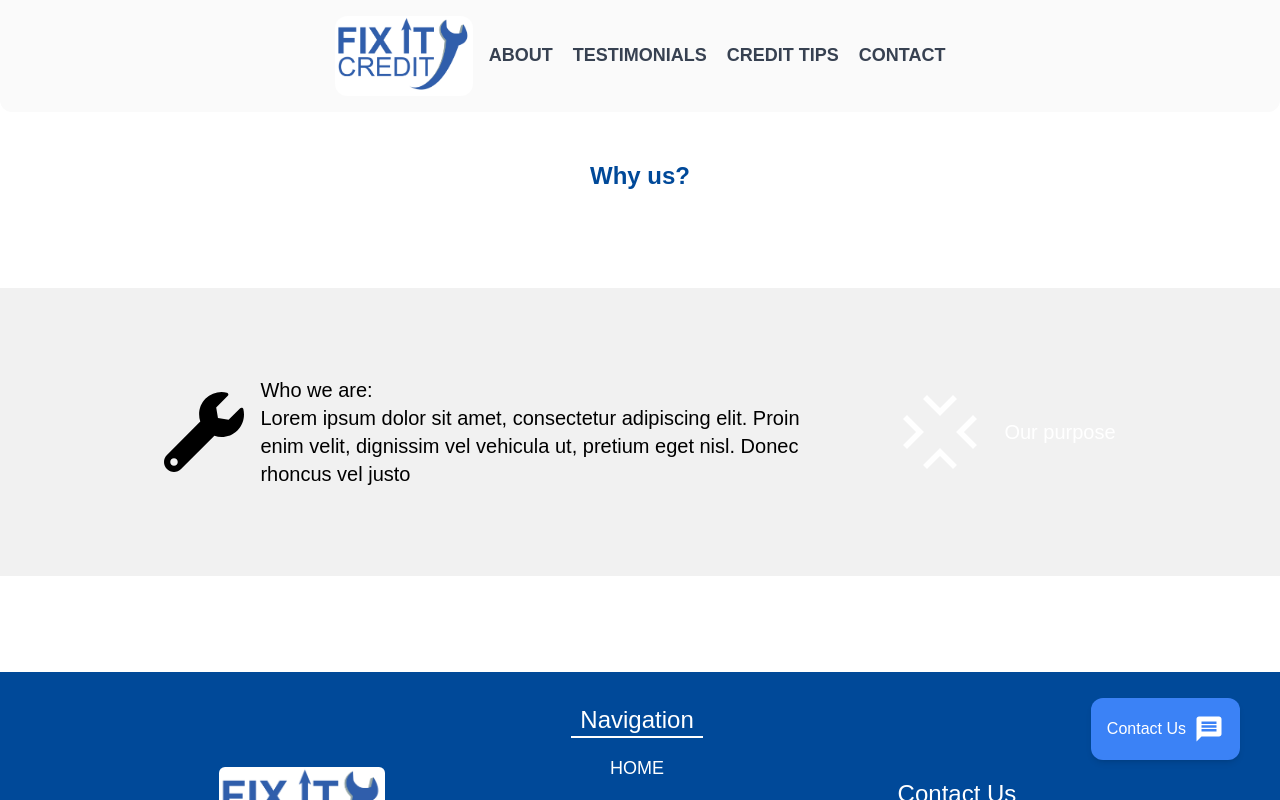
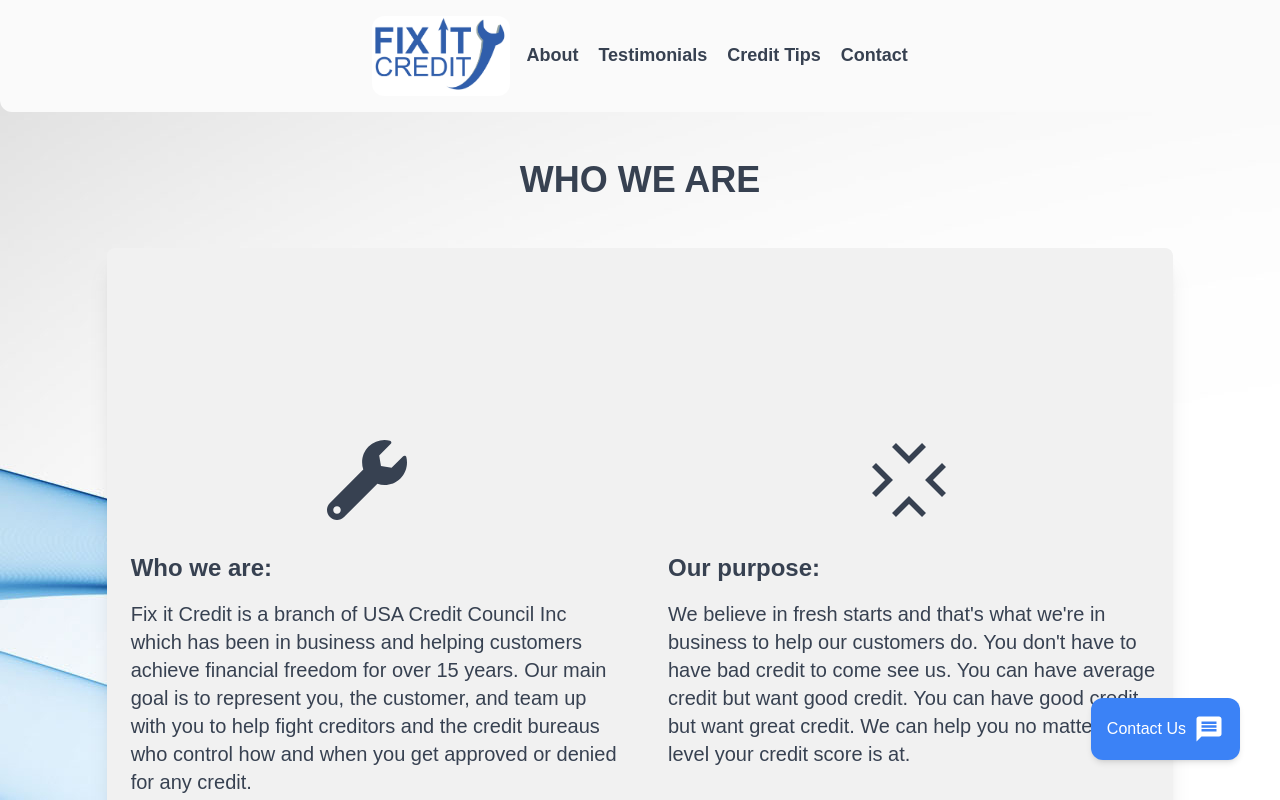
Before and after one commit to DariusGarcia/fix-it-credit, a React (Create React App) app: page /about in a window 1280 px wide. Shown: the top 800 px of the page. Built offline with nearby package versions, Linux system fonts and the light colour scheme.

Commit message:
added credit tips page

```diff
--- a/src/Components/NavBar.jsx
+++ b/src/Components/NavBar.jsx
@@ -8,11 +8,11 @@ let animateScroll = Scroll.animateScroll
 export default function NavBar() {
 	return (
 		<>
-			<nav className='flex sticky top-0 items-center justify-around md:justify-center h-28 w-full p-5 bg-neutral z-50 text-xs md:text-sm md:text-base rounded-b-xl'>
-				<div className='flex flex-row justify-center text-center mr-3 md:mr-0 '>
-					<ul className='flex items-end justify-center gap-2 place-content-end cursor-pointer text-grey3'>
+			<nav className='flex sticky top-0 items-center justify-evenly md:justify-center h-28 w-full p-5 bg-neutral z-50 text-sm md:text-base rounded-b-xl'>
+				<div className='flex flex-row justify-center text-center'>
+					<ul className='flex items-end justify-center place-content-end cursor-pointer'>
 						<li
-							className='w-max md:inline-block md:mr-4  '
+							className='w-max md:inline-block md:mr-4'
 							onClick={() =>
 								animateScroll.scrollToTop({
 									duration: 400,
@@ -31,21 +31,21 @@ export default function NavBar() {
 				</div>
 
 				<div className='flex flex-col align-center justify-center'>
-					<ul className='flex flex-row font-semibold spacing-wide md:spacing-widest align-center md:text-lg justify-center gap-2 md:gap-5 cursor-pointer  text-grey'>
+					<ul className='flex flex-row  font-bold spacing-wide md:spacing-widest align-center md:text-lg justify-center gap-2 md:gap-5 cursor-pointer font-oswald text-grey'>
 						{/* <li className='border-b-2 border-neutral hover:border-b-2 hover:border-primary ease-in-out hover:text-primary active:text-primary'>
 							<Link to='/'>HOME</Link>
 						</li> */}
 						<li className='border-b-2 border-neutral hover:border-b-2 hover:border-primary ease-in-out hover:text-primary active:text-primary'>
-							<Link to='/about'>ABOUT</Link>
+							<Link to='/about'>About</Link>
 						</li>
 						<li className='border-b-2 border-neutral hover:border-b-2 hover:border-primary ease-in-out hover:text-primary active:text-primary'>
-							<Link to='/testimonials'>TESTIMONIALS</Link>
+							<Link to='/testimonials'>Testimonials</Link>
 						</li>
 						<li className='border-b-2 border-neutral hover:border-b-2 hover:border-primary ease-in-out hover:text-primary active:text-primary'>
-							<Link to='/credit-tips'>CREDIT TIPS</Link>
+							<Link to='/credit-tips'>Credit Tips</Link>
 						</li>
 						<li className='border-b-2 border-neutral hover:border-b-2 hover:border-primary ease-in-out hover:text-primary active:text-primary'>
-							<Link to='/contact'>CONTACT</Link>
+							<Link to='/contact'>Contact</Link>
 						</li>
 					</ul>
 				</div>
--- a/src/Pages/About.jsx
+++ b/src/Pages/About.jsx
@@ -4,38 +4,51 @@ import Footer from '../Components/Footer'
 import MessageBtn from '../Components/MessageBtn'
 import { GiConvergenceTarget } from 'react-icons/gi'
 import { FaWrench } from 'react-icons/fa'
+import bg from '../Assets/Images/smooth.jpg'
 
 export default function About() {
 	return (
-		<div className=''>
+		<div className='bg-curve-bg '>
 			<NavBar />
-			<div className='flex justify-around flex-col md:mt-12 h-full '>
+			<div className='flex justify-around items-center rounded-xl flex-col md:mt-12 h-full '>
 				<section className='flex justify-center h-full'>
 					<article className=''>
-						<h1 className='text-2xl  text-primary font-black font-oswald'>
-							Why us?
+						<h1 className='text-4xl mt-8 md:mt-0  text-grey font-black font-oswald'>
+							WHO WE ARE
 						</h1>
 					</article>
 				</section>
-				<section className='flex justify-center text-xl md:gap-24 flex-col md:flex-row items-center bg-zinc w-full h-72 my-24'>
-					<article className='flex flex-row items-center md:w-1/2 text-black '>
+				<section className='flex justify-center w-full h-full py-12 md:py-48  md:w-5/6 rounded-lg shadow-xl px-4 my-12 text-xl gap-10 flex-col md:flex-row items-start bg-zinc'>
+					<article className='flex flex-col items-center md:w-1/2 gap-4 text-grey '>
 						<span className='mr-2'>
 							<FaWrench size={80}></FaWrench>
 						</span>
 						<span className='flex ml-2 flex-col'>
-							<p className='w-full '>Who we are:</p>
-							<p className='m:w-1/2'>
-								Lorem ipsum dolor sit amet, consectetur adipiscing elit. Proin
-								enim velit, dignissim vel vehicula ut, pretium eget nisl. Donec
-								rhoncus vel justo
+							<p className='w-full font-black text-2xl my-4 '>Who we are:</p>
+							<p className='w-full'>
+								Fix it Credit is a branch of USA Credit Council Inc which has
+								been in business and helping customers achieve financial freedom
+								for over 15 years. Our main goal is to represent you, the
+								customer, and team up with you to help fight creditors and the
+								credit bureaus who control how and when you get approved or
+								denied for any credit.
 							</p>
 						</span>
 					</article>
-					<article className='flex flex-row items-center gap-6 text-white '>
+					<article className='flex flex-col items-center md:w-1/2 gap-4 text-grey '>
 						<span className=''>
 							<GiConvergenceTarget size={80}></GiConvergenceTarget>
 						</span>
-						<p className='flex '>Our purpose</p>
+						<span className='flex ml-2 flex-col'>
+							<p className='flex  font-black text-2xl my-4'>Our purpose:</p>
+							<p className='flex '>
+								We believe in fresh starts and that's what we're in business to
+								help our customers do. You don't have to have bad credit to come
+								see us. You can have average credit but want good credit. You
+								can have good credit but want great credit. We can help you no
+								matter what level your credit score is at.
+							</p>
+						</span>
 					</article>
 				</section>
 			</div>
--- a/src/Pages/Tips.jsx
+++ b/src/Pages/Tips.jsx
@@ -1,79 +1,95 @@
 import React from 'react'
 import NavBar from '../Components/NavBar'
 import Footer from '../Components/Footer'
-import score from '../Assets/Images/score.png'
-
+import { TiPin } from 'react-icons/ti'
 import Spline from '@splinetool/react-spline'
+import { FaClipboardList } from 'react-icons/fa'
 
 const Tips = () => {
 	return (
 		<div className='bg-zinc'>
 			<NavBar />
 			<div className='flex flex-col items-center justify-center h-full mb-12 text-grey mt-8'>
-				<header className='flex flex-col justify-start items-start md:w-5/6 p-2 md:p-0 mb-8'>
-					<h1 className='md:text-6xl text-4xl font-black font-oswald'>
-						Credit Tips
-					</h1>
+				<header className='flex flex-col justify-start items-start md:w-3/5 p-2 md:p-0 mb-8'>
+					<div className='flex flex-row items-center gap-4'>
+						<h1 className='md:text-6xl text-4xl font-black font-oswald'>
+							Credit Tips
+						</h1>
+						<span className=''>
+							{/* <TiPin size={50}></TiPin> */}
+							<FaClipboardList size={45}></FaClipboardList>
+						</span>
+					</div>
 					<p className='flex justify-start text-lg md:text-2xl text-start items-center pl-1 md:pl-0 mt-2'>
 						Here are some credit tips to keep your credit score in check.
 					</p>
 				</header>
-				<span className='flex justify-center h-96 w-full md:w-5/6 mb-12'>
+				<span className='flex justify-center h-96 w-full md:w-3/5 mb-12'>
 					<Spline
 						className='md:rounded-lg '
 						scene='https://prod.spline.design/7w03NsxuGeMS815p/scene.splinecode'
 					/>
 				</span>
-				{/* <img src={score}></img> */}
 				<section className='flex flex-col justify-center md:items-center items-start'>
-					<span className='flex justify-start text-start items-start md:w-5/6'>
+					<span className='flex flex-row justify-start items-center h-max  md:w-3/5'>
 						<h3 className='mb-4 text-4xl font-oswald font-black pl-2 md:pl-0'>
-							Tips:
+							Tips
 						</h3>
 					</span>
-					<div className='flex flex-col md:grid md:grid-cols-3 gap-4 text-grey p-2 md:p-0 md:w-5/6'>
-						<article className='col-span-2 p-2 justify-center bg-white border-2 border-white  hover:bg-nerdBlue hover:border-2 hover:border-gradBlue shadow-xl rounded-lg'>
-							<h3>Tip 1:</h3>
+					<div className='flex flex-col md:grid md:grid-cols-2 gap-4 text-grey md:mb-24 mb-12 p-2 md:p-0 md:w-3/5'>
+						<article className='p-2 justify-center bg-white border-2 border-white  hover:bg-nerdBlue hover:border-2 hover:border-gradBlue shadow-xl rounded-lg'>
+							<h3 className='font-black mb-2 border-b-2 border-grey w-max'>
+								Tip 1:
+							</h3>
 							<p className=''>
 								{' '}
-								Ipsum a fost macheta standard a industriei încă din secolul al
-								XVI-lea, când un tipograf anonim a luat o planşetă de litere şi
-								le-a amestecat pentru a crea o carte demonstrativă pentru
-								literele respective. Nu doar că a supravieţuit timp de cinci
-								secole, dar şi a facut saltul în tipografia electronică practi
+								Having revolving credit is very important to help your FICO
+								score. You should have at least a couple of credit cards and
+								keep their balances below 20% of your total credit limit at all
+								times. This is very important and can impact your score
+								dramatically if you get close to maxing out your cards.
 							</p>
 						</article>
 						<article className='flex flex-col p-2 justify-center shadow-xl bg-white border-2 border-white  hover:bg-nerdBlue hover:border-2 hover:border-gradBlue rounded-lg'>
-							<h3>Tip 2:</h3>
+							<h3 className='font-black mb-2 border-b-2 border-grey w-max'>
+								Tip 2:
+							</h3>
 							<p className=''>
 								{' '}
-								Ipsum a fost macheta standard a industriei încă din secolul al
-								XVI-lea, când un tipograf anonim a luat o planşetă de litere şi
-								le-a amestecat pentru a crea o carte demonstrativă pentru
-								literele respective. Nu doar că a supravieţuit timp de cinci
-								secole, dar şi a facut saltul în tipografia electronică practi
+								NEVER be more than 30 days late on any payment due whether it's
+								a car payment, loan, mortgage, or department store credit card.
+								If you know that you won't be able to pay a bill within 30 days,
+								call the creditor BEFORE the 30 days is up and try to arrange a
+								payment plan with them so that the late payment doesn't show on
+								your credit report. A late payment, or collection on your credit
+								report can have a very negative impact on your FICO score.
 							</p>
 						</article>
-						<article className='flex flex-col p-2 justify-center shadow-xl bg-white border-2 border-white hover:bg-nerdBlue hover:border-2 hover:border-gradBlue  rounded-lg'>
-							<h3>Tip 3:</h3>
+						<article className='flex flex-col p-2 justify-start h-full shadow-xl bg-white border-2 border-white hover:bg-nerdBlue hover:border-2 hover:border-gradBlue  rounded-lg'>
+							<h3 className='font-black mb-2 border-b-2 border-grey w-max'>
+								Tip 3:
+							</h3>
 							<p className=''>
 								{' '}
-								Ipsum a fost macheta standard a industriei încă din secolul al
-								XVI-lea, când un tipograf anonim a luat o planşetă de litere şi
-								le-a amestecat pentru a crea o carte demonstrativă pentru
-								literele respective. Nu doar că a supravieţuit timp de cinci
-								secole, dar şi a facut saltul în tipografia electronică practi
+								Don't run your credit too often. Too many inquiries can have a
+								negative impact on your credit score. It's important that you
+								know what your credit score is, and what's on your report so
+								that you have a better idea of what your chances are of being
+								approved.
 							</p>
 						</article>
-						<article className='flex flex-col p-2 justify-center shadow-xl bg-white border-2 border-white hover:bg-nerdBlue hover:border-2 hover:border-gradBlue  rounded-lg'>
-							<h3>Tip 4:</h3>
+						<article className='flex flex-col  p-2 justify-center shadow-xl bg-white border-2 border-white hover:bg-nerdBlue hover:border-2 hover:border-gradBlue  rounded-lg'>
+							<h3 className='font-black mb-2 border-b-2 border-grey w-max'>
+								Tip 4:
+							</h3>
 							<p className=''>
 								{' '}
-								Ipsum a fost macheta standard a industriei încă din secolul al
-								XVI-lea, când un tipograf anonim a luat o planşetă de litere şi
-								le-a amestecat pentru a crea o carte demonstrativă pentru
-								literele respective. Nu doar că a supravieţuit timp de cinci
-								secole, dar şi a facut saltul în tipografia electronică practi
+								Sign up for Experian.com. You can monitor your credit at any
+								time and see what your progress is when attempting to keep or
+								achieve a healthy credit score. There's a small monthly fee for
+								the website, but it's totally worth it so you can have peace of
+								mind with regards to your credit, which is a major piece of your
+								financial profile.
 							</p>
 						</article>
 					</div>
```
Also changed, not shown: src/Components/Footer.jsx (+7 -4 lines), src/Pages/Testimonials.jsx (+11 -10 lines).
